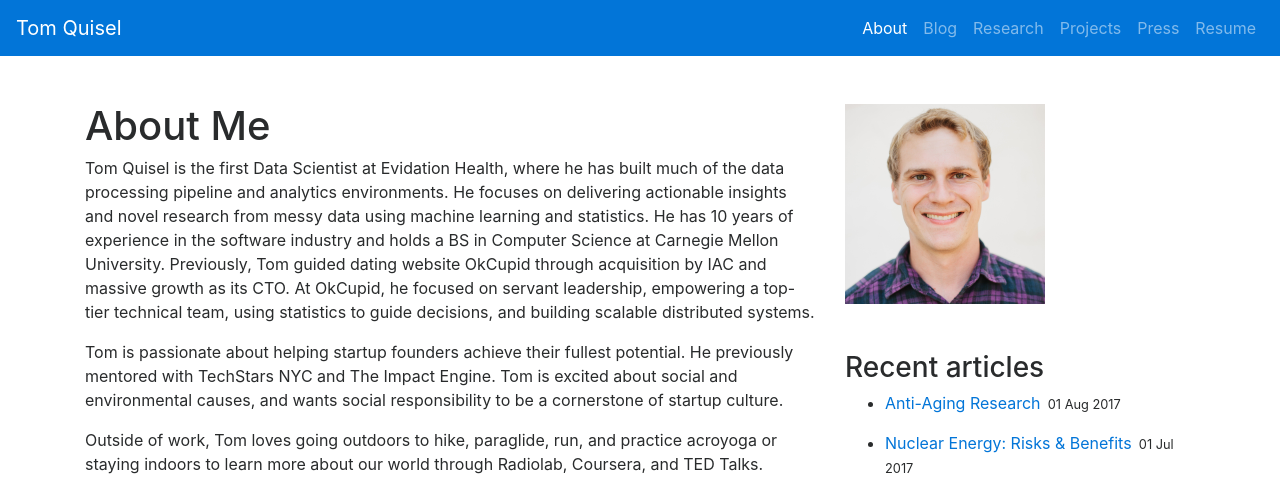
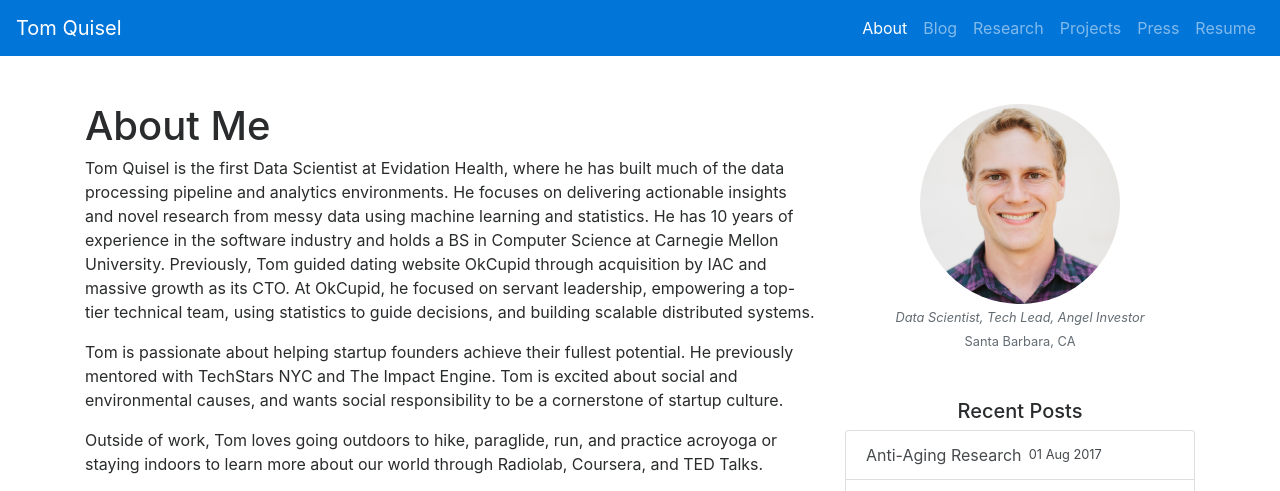
Before and after one commit to tomquisel/tomquisel.github.io, a Jekyll site: the page built from index.md, in a window 1280 px wide, cut to the strip 0-491 px from the top of the page. Built offline with Jekyll 4.4.1, drawn with Linux system fonts in a browser that asks for light colours; nearby versions of some CDN libraries.

Commit message:
Improve sidebar

```diff
--- a/_includes/sidebar.html
+++ b/_includes/sidebar.html
@@ -1,17 +1,16 @@
-<div class="col-md-4 mt20">
-        <div>
-           {% if page.img %}
-            <img width="200" class="img-circle" src="{{site.baseurl}}/images/{{page.img}}" alt="{{page.title}}">
-            {% endif %}
-        </div>
-        <div class="mt-5 recent">
-            <h3>Recent articles</h3>
-             <ul>
-                {% for post in site.posts limit:3 %}
-                      <li>
-                      <p><a href="{{ post.url | prepend: site.baseurl }}">{{ post.title }}</a><small>&nbsp;&nbsp;{{ post.date | date_to_string }}</small></p>
-                      </li>
-                {% endfor %}
-              </ul>
+<div class="col-md-4">
+        <div class="text-center">
+            <img width="200" class="rounded-circle" src="{{site.baseurl}}/images/{{page.img}}" alt="{{page.title}}">
+            <p class="text-muted"><small><em>Data Scientist, Tech Lead, Angel Investor</em><br> Santa Barbara, CA</small></p>
+            <div class="mt-5">
+                <h5>Recent Posts</h5>
+                 <div class="list-group">
+                    {% for post in site.posts limit:3 %}
+                      <a href="{{ post.url | prepend: site.baseurl }}" class="list-group-item list-group-item-action text-center">
+                          {{ post.title }}<small>&nbsp;&nbsp;{{ post.date | date_to_string }}</small>
+                      </a>
+                    {% endfor %}
+                  </div>
+            </div>
         </div>
 </div>
```
